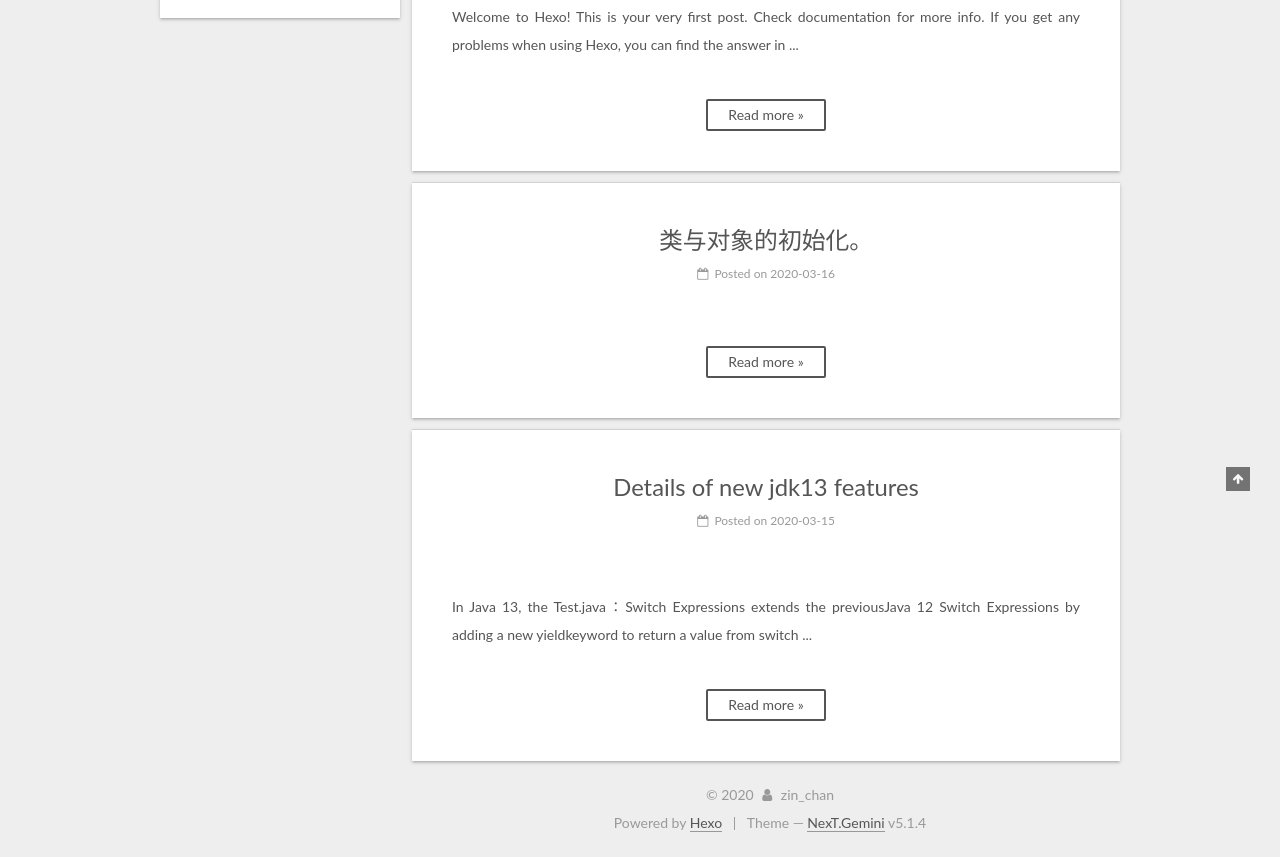
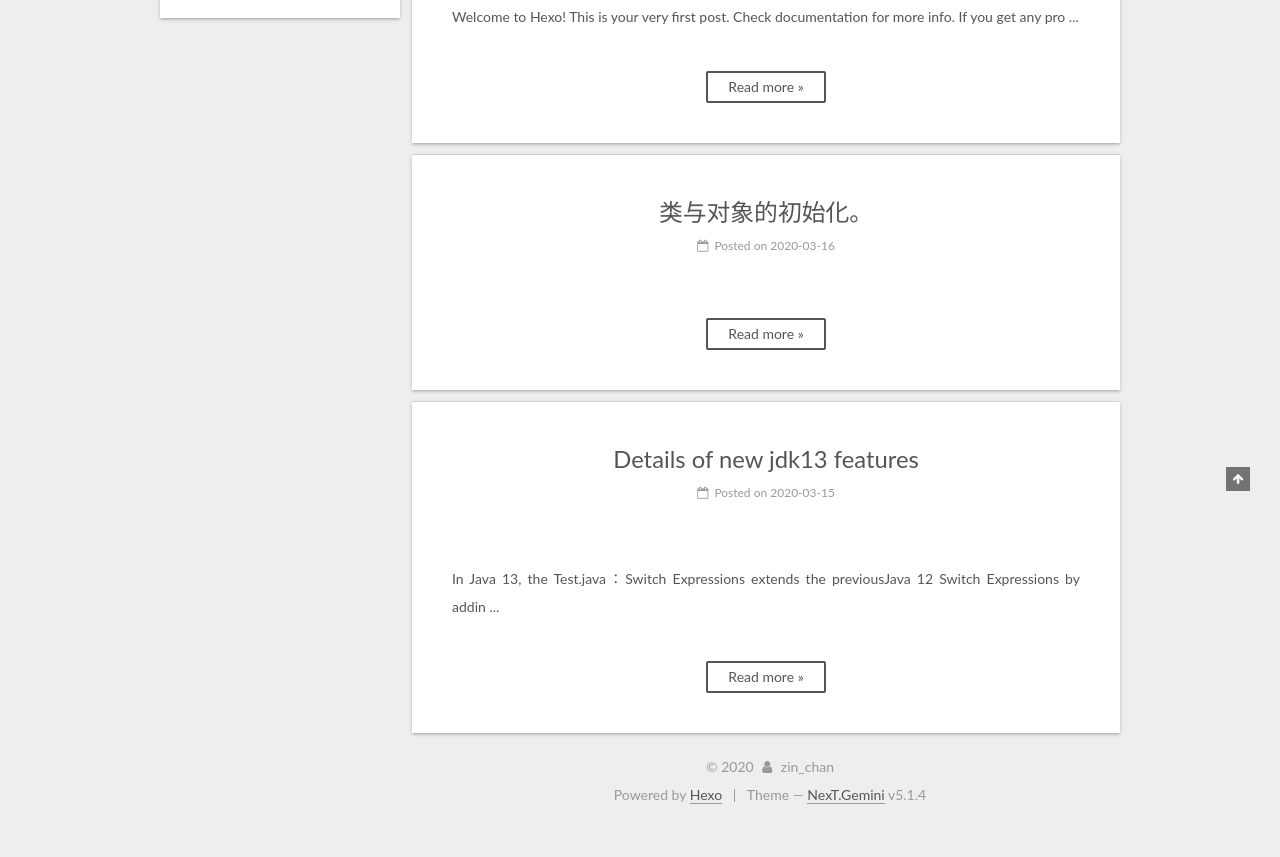
Before and after one commit to xin-chan/xin-chan.github.io, a plain HTML site: page index.html in a window 1280 px wide. Shown: the part 409-1266 px from the top of the page. After the commit the page ends 1238 px from the top, so only its background shows below. Drawn offline with Linux system fonts and the light colour scheme.

Commit message:
Site updated: 2020-03-18 14:31:26

```diff
--- a/css/main.css
+++ b/css/main.css
@@ -1823,7 +1823,7 @@ pre .javascript .function {
   width: 4px;
   height: 4px;
   border-radius: 50%;
-  background: #ffd7d0;
+  background: #b64dbb;
 }
 .links-of-blogroll {
   font-size: 13px;
--- a/index.html
+++ b/index.html
@@ -446,7 +446,7 @@
 
 
 
-          Welcome to Hexo! This is your very first post. Check documentation for more info. If you get any problems when using Hexo, you can find the answer in
+          Welcome to Hexo! This is your very first post. Check documentation for more info. If you get any pro
           ...
           <!--noindex-->
           <div class="post-button text-center">
@@ -698,7 +698,7 @@
 
 
 
-          In Java 13, the Test.java：Switch Expressions extends the previousJava 12 Switch Expressions by adding a new yieldkeyword to return a value from switch
+          In Java 13, the Test.java：Switch Expressions extends the previousJava 12 Switch Expressions by addin
           ...
           <!--noindex-->
           <div class="post-button text-center">
@@ -771,6 +771,7 @@
 
 
 
+
       <section class="site-overview-wrap sidebar-panel sidebar-panel-active">
         <div class="site-overview">
           <div class="site-author motion-element" itemprop="author" itemscope itemtype="http://schema.org/Person">
@@ -826,8 +827,12 @@
 
 
 
+
+
+
         </div>
       </section>
+
 
 
 
```
Also changed, not shown: 2020/03/15/Details-of-new-jdk13-features/index.html (+5 -0 lines), 2020/03/16/hello-world/index.html (+5 -0 lines), 2020/03/16/类与对象的初始化。/index.html (+5 -0 lines), 2020/03/17/Talk-about-the-new-features-of-jdk14/index.html (+5 -0 lines), 404/404.html (+5 -0 lines), archives/2020/03/index.html (+5 -0 lines), archives/2020/index.html (+5 -0 lines), archives/index.html (+5 -0 lines).
